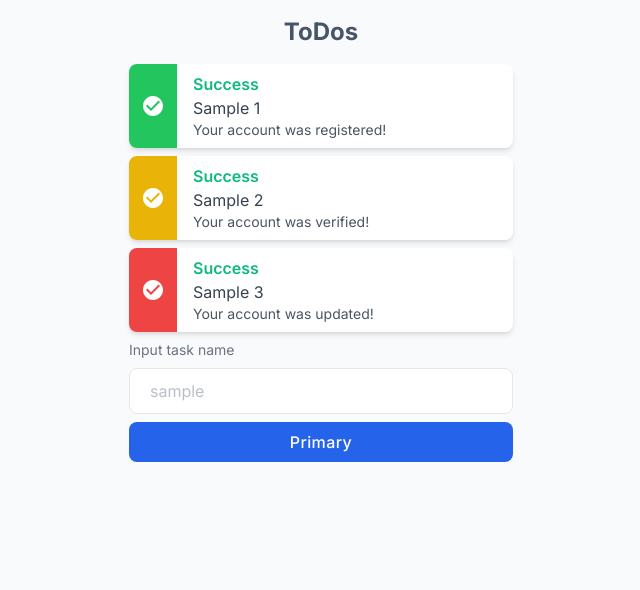
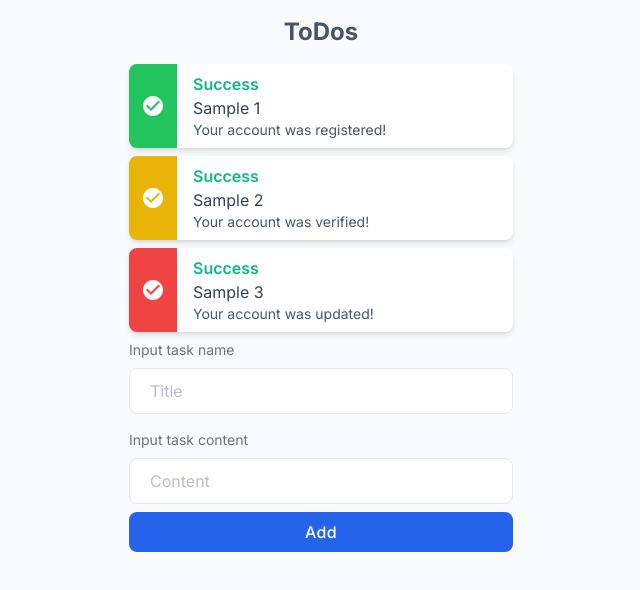
Before and after one commit to micci184/ToDos, a Next.js app: page / in a window 1280 px wide. Shown: the top 590 px of the page, without its empty margins (319-959 px from the left). Built offline with nearby package versions, Linux system fonts and the light colour scheme.

Commit message:
add useState

```diff
--- a/src/app/(main)/page.tsx
+++ b/src/app/(main)/page.tsx
@@ -1,8 +1,12 @@
+"use client";
+
+import React, { useState } from "react";
 import TodoForm from "@/components/Todo/TodoForm";
 import TodoItemList from "@/components/Todo/TodoItemList";
 import { TodoItemProps } from "@/components/Todo/TodoItem";
 
-const todoItems: TodoItemProps[] = [
+export default function Home() {
+  const [todoItems, setTodoItems] = useState<TodoItemProps[]>([
     {
       title: "Sample 1",
       content: "Your account was registered!",
@@ -18,9 +22,12 @@ const todoItems: TodoItemProps[] = [
       content: "Your account was updated!",
       status: "Incomplete",
     },
-];
+  ]);
 
-export default function Home() {
+  const addTodo = (title: string, content: string) => {
+    setTodoItems([...todoItems, { title, content, status: "Incomplete" }]);
+  };
+
   return (
     <div>
       <h1 className="text-center text-2xl text-slate-600 font-bold mb-4 pt-4">
@@ -28,7 +35,7 @@ export default function Home() {
       </h1>
       <TodoItemList data={todoItems} />
       <div className="mt-2">
-        <TodoForm />
+        <TodoForm addTodo={addTodo} />
       </div>
     </div>
   );
--- a/src/components/Todo/TodoForm.tsx
+++ b/src/components/Todo/TodoForm.tsx
@@ -1,20 +1,47 @@
-const TodoForm = () => {
-	return (
-    <div className="max-w-sm mx-auto">
+import React, { useState } from "react";
+
+type TodoFormProps = {
+  addTodo: (title: string, content: string) => void;
+};
+
+const TodoForm: React.FC<TodoFormProps> = ({ addTodo }) => {
+  const [title, setTitle] = useState("");
+  const [content, setContent] = useState("");
+
+  const handleSubmit = (e: React.FormEvent) => {
+    e.preventDefault();
+    addTodo(title, content);
+    setTitle("");
+    setContent("");
+  };
+
+  return (
+    <form onSubmit={handleSubmit} className="max-w-sm mx-auto">
       <label className="block text-sm text-gray-500 dark:text-gray-300">
         Input task name
       </label>
       <input
         type="text"
-        placeholder="sample"
+        placeholder="Title"
+        value={title}
+        onChange={(e) => setTitle(e.target.value)}
         className="block w-full mt-2 placeholder-gray-400/70 dark:placeholder-gray-500 rounded-lg border border-gray-200 bg-white px-5 py-2.5 text-gray-700 focus:border-blue-400 focus:outline-none focus:ring focus:ring-blue-300 focus:ring-opacity-40 dark:border-gray-600 dark:bg-gray-900 dark:text-gray-300 dark:focus:border-blue-300"
       />
+      <label className="block text-sm text-gray-500 dark:text-gray-300 mt-4">
+        Input task content
+      </label>
+      <input
+        type="text"
+        placeholder="Content"
+        value={content}
+        onChange={(e) => setContent(e.target.value)}
+        className="block w-full mt-2 placeholder-gray-400/70 dark:placeholder-gray-500 rounded-lg border border-gray-200 bg-white px-5 py-2.5 text-gray-700 focus:border-blue-400 focus:outline-none focus:ring focus:ring-blue-300 focus:ring-opacity-40 dark:border-gray-600 dark:bg-gray-900 dark:text-gray-300 dark:focus:border-blue-300"
+      />
+      <button className="w-full mt-2 px-6 py-2 font-medium tracking-wide text-white capitalize transition-colors duration-300 transform bg-blue-600 rounded-lg hover:bg-blue-500 focus:outline-none focus:ring focus:ring-blue-300 focus:ring-opacity-80">
+        Add
+      </button>
+    </form>
+  );
+};
 
-      <button className="w-full mt-2 px-6 py-2 font-medium tracking-wide text-white capitalize transition-colors duration-300 transform bg-blue-600 rounded-lg hover:bg-blue-500 focus:outline-none focus:ring focus:ring-blue-300 focus:ring-opacity-80">
-        Primary
-      </button>
-    </div>
-  );
-}
-
-export default TodoForm
+export default TodoForm;
```
Lines whose indentation alone changed are shown as unchanged.
